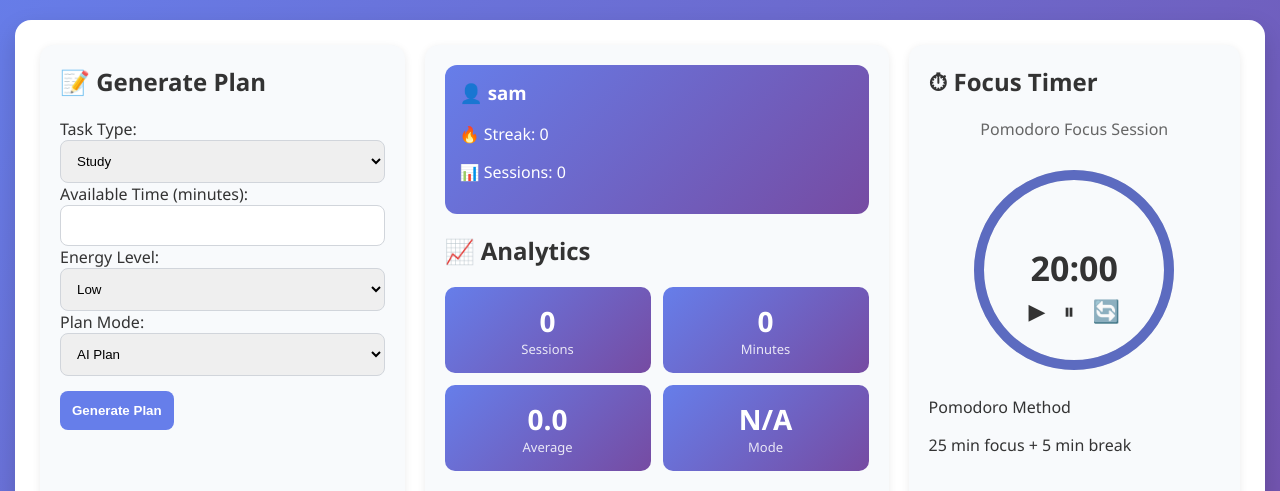
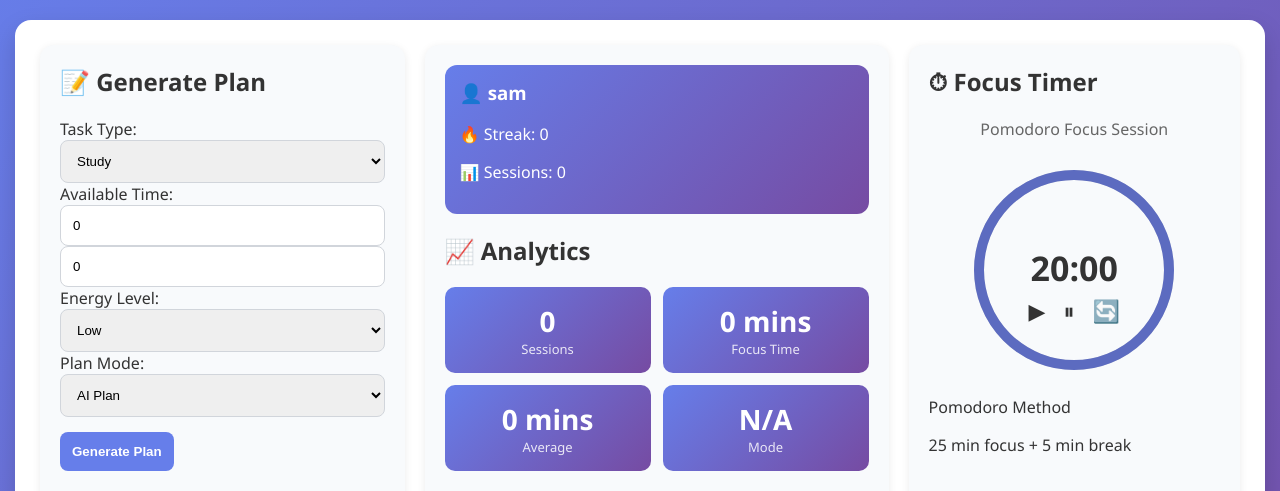
Before and after one commit to Alee-n/FocusFlow, a Flask app: page / in a window 1280 px wide. Shown: the part 64-555 px from the top of the page. Run offline with Flask 3, Linux system fonts and the light colour scheme; a user stored in the database is signed in; data that the repository does not hold is empty; some libraries are stand-ins or nearby versions.

Commit message:
Add hour/minute time formatting

```diff
--- a/routes/main_routes.py
+++ b/routes/main_routes.py
@@ -6,6 +6,7 @@ from flask import redirect
 import csv
 from flask import Response
 from services.planner_service import generate_plan
+from services.planner_service import format_duration
 from database.db import get_session_chart_data
 from database.db import save_session
 from database.db import get_user_total_sessions
@@ -33,7 +34,11 @@ def home():
 
         task = request.form["task"]
 
-        time = request.form["time"]
+        hours = int(request.form["hours"])
+
+        minutes = int(request.form["minutes"])
+
+        time = (hours * 60) + minutes
 
         energy = request.form["energy"]
 
@@ -47,7 +52,11 @@ def home():
 
     focus_time = get_total_focus_time(username)
 
+    focus_time_display = format_duration(focus_time)
+
     average_time = get_average_session_time(username)
+
+    average_time_display = format_duration(int(average_time))
 
     common_energy = get_most_common_energy(username)
 
@@ -71,7 +80,9 @@ def home():
         username=username,
         streak=streak,
         focus_time=focus_time,
+        focus_time_display=focus_time_display,
         average_time=average_time,
+        average_time_display=average_time_display,
         common_energy=common_energy,
         common_mode=common_mode,
     )
--- a/services/planner_service.py
+++ b/services/planner_service.py
@@ -1,3 +1,17 @@
+def format_duration(total_minutes):
+
+    hours = total_minutes // 60
+
+    minutes = total_minutes % 60
+
+    if hours == 0:
+        return f"{minutes} mins"
+
+    if minutes == 0:
+        return f"{hours} hr"
+
+    return f"{hours} hr {minutes} mins"
+
 def generate_plan(task, time, energy, mode):
 
     time = int(time)
@@ -6,13 +20,10 @@ def generate_plan(task, time, energy, mode):
 
     result["task"] = task.capitalize()
 
-    if mode == "ai":
-        result["score"] = "AI"
-
-    else:
-        result["score"] = "Smart"
+    result["score"] = "AI" if mode == "ai" else "Smart"
 
     # ---------- MOTIVATION ----------
+
     if energy == "low":
         motivation = "Start small. Even 5 minutes matters."
 
@@ -24,50 +35,76 @@ def generate_plan(task, time, energy, mode):
 
     result["motivation"] = motivation
 
-    # ---------- PLAN GENERATION ----------
+    # ---------- ACTIVITY POOLS ----------
+
+    study_activities = [
+        "Deep Study",
+        "Revision",
+        "Practice Questions",
+        "Recall Session",
+        "Mock Test",
+        "Problem Solving",
+        "Concept Review",
+        "Active Recall",
+        "Previous Questions",
+        "Topic Reinforcement"
+    ]
+
+    work_activities = [
+        "Deep Work",
+        "Planning",
+        "Execution",
+        "Review",
+        "Optimization",
+        "Documentation",
+        "Research",
+        "Implementation",
+        "Testing",
+        "Wrap Up"
+    ]
+
     plan = []
+
+    remaining = time
+
+    index = 0
 
     if task == "study":
 
-        if time >= 120:
-
-            plan = [
-                "25 mins Deep Study",
-                "5 mins Break",
-                "25 mins Revision",
-                "10 mins Practice Questions",
-                "20 mins Recall Session",
-                "5 mins Break",
-                "30 mins Mock Test",
-            ]
-
-        elif time >= 60:
-
-            plan = ["25 mins Study", "5 mins Break", "25 mins Revision"]
-
-        else:
-
-            plan = ["20 mins Focus Study", "5 mins Quick Revision"]
+        activities = study_activities
 
     else:
 
-        if time >= 120:
+        activities = work_activities
 
-            plan = [
-                "30 mins Deep Work",
-                "10 mins Planning",
-                "30 mins Execution",
-                "10 mins Review",
-                "20 mins Optimization",
-            ]
+    # ---------- PLAN GENERATION ----------
 
-        elif time >= 60:
+    while remaining > 0:
 
-            plan = ["25 mins Work Sprint", "5 mins Break", "25 mins Task Completion"]
+        if energy == "low":
+            focus_block = 20
+
+        elif energy == "medium":
+            focus_block = 25
 
         else:
+            focus_block = 30
 
-            plan = ["20 mins Focus Work", "10 mins Wrap Up"]
+        session_time = min(focus_block, remaining)
+
+        plan.append(
+            f"{session_time} mins {activities[index % len(activities)]}"
+        )
+
+        remaining -= session_time
+
+        if remaining >= 5:
+
+            plan.append("5 mins Break")
+
+            remaining -= 5
+
+        index += 1
 
     result["plan"] = plan
 
--- a/static/js/chart.js
+++ b/static/js/chart.js
@@ -28,7 +28,7 @@ document.addEventListener("DOMContentLoaded", () => {
 
             datasets: [{
 
-                label: "Focus Minutes",
+                label: "Focus Time (Minutes)",
 
                 data: chartData,
 
--- /dev/null
+++ b/static/js/progress.js
@@ -0,0 +1,37 @@
+document.addEventListener("DOMContentLoaded", () => {
+
+    const sessions =
+        document.querySelectorAll(".session");
+
+    const progressBar =
+        document.getElementById("progressBar");
+
+    const progressText =
+        document.getElementById("progressText");
+
+    function updateProgress() {
+
+        const checked =
+            document.querySelectorAll(".session:checked").length;
+
+        const total = sessions.length;
+
+        const percent =
+            total === 0 ? 0 : Math.round((checked / total) * 100);
+
+        progressBar.style.width = percent + "%";
+
+        progressText.innerText =
+            percent + "% completed";
+    }
+
+    sessions.forEach(session => {
+
+        session.addEventListener(
+            "change",
+            updateProgress
+        );
+
+    });
+
+});
--- a/templates/index.html
+++ b/templates/index.html
@@ -44,8 +44,21 @@
                         <option value="work">Work</option>
                     </select>
 
-                    <label>Available Time (minutes):</label><br>
-                    <input type="number" name="time" required>
+                    <label>Available Time:</label><br>
+                    <input
+                        type="number"
+                        name="hours"
+                        min="0"
+                        placeholder="Hours"
+                        value="0">
+
+                    <input
+                        type="number"
+                        name="minutes"
+                        min="0"
+                        max="59"
+                        placeholder="Minutes"
+                        value="0">
 
                     <label>Energy Level:</label><br>
                     <select name="energy">
@@ -148,12 +161,12 @@
                     </div>
 
                     <div class="stat-card">
-                        <div class="stat-number">{{ focus_time }}</div>
-                        <div class="stat-label">Minutes</div>
+                        <div class="stat-number">{{ focus_time_display }}</div>
+                        <div class="stat-label">Focus Time</div>
                     </div>
 
                     <div class="stat-card">
-                        <div class="stat-number">{{ average_time }}</div>
+                        <div class="stat-number">{{ average_time_display }}</div>
                         <div class="stat-label">Average</div>
                     </div>
 
@@ -279,7 +292,13 @@
 
                     <td>{{ item[0] }}</td>
 
-                    <td>{{ item[1] }}</td>
+                    <td>
+                        {% if item[1] >= 60 %}
+                            {{ item[1] // 60 }}h {{ item[1] % 60 }}m
+                        {% else %}
+                            {{ item[1] }}m
+                        {% endif %}
+                    </td>
 
                     <td>{{ item[2] }}</td>
 
@@ -295,6 +314,8 @@
 
     </div>
 
+    <script src="{{ url_for('static', filename='js/progress.js') }}"></script>
+
     <script src="{{ url_for('static', filename='js/timer.js') }}"></script>
 
     <script src="{{ url_for('static', filename='js/chart.js') }}"></script>
```
